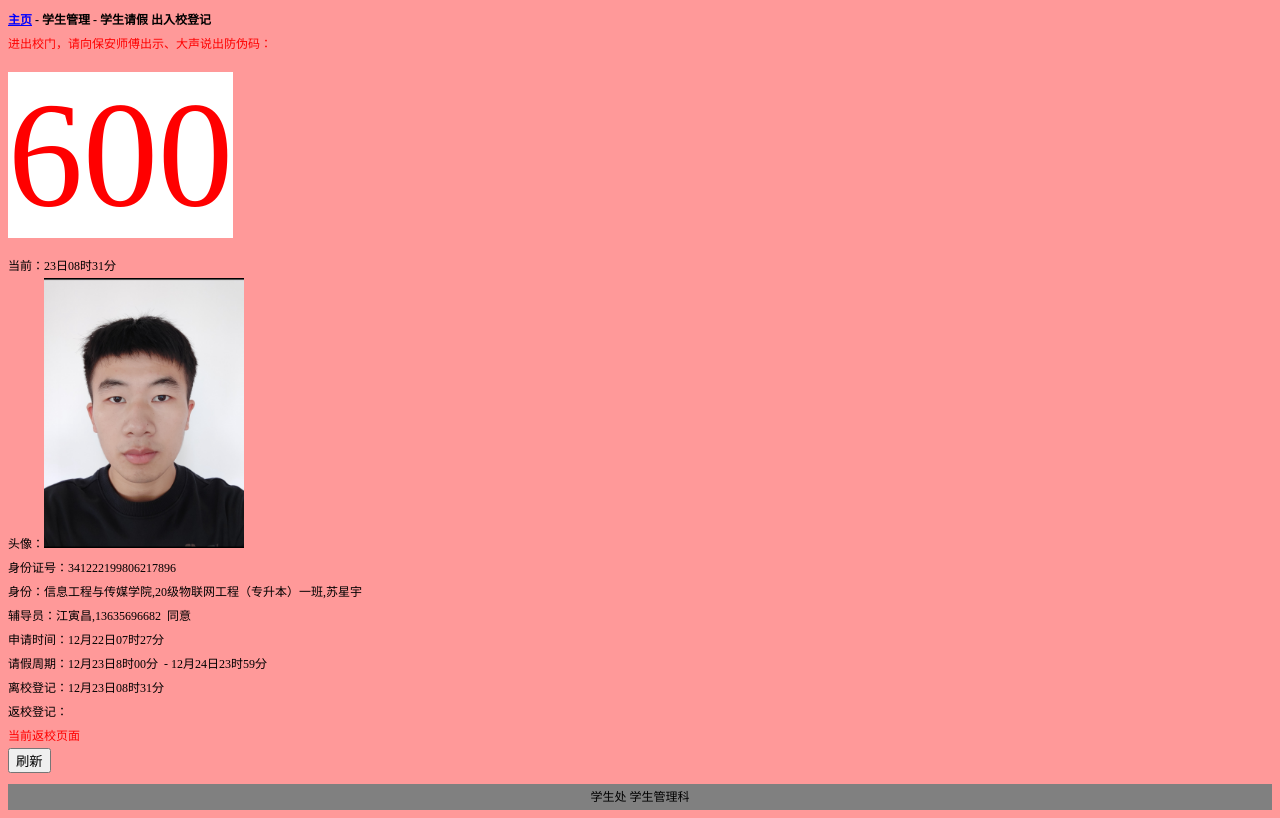
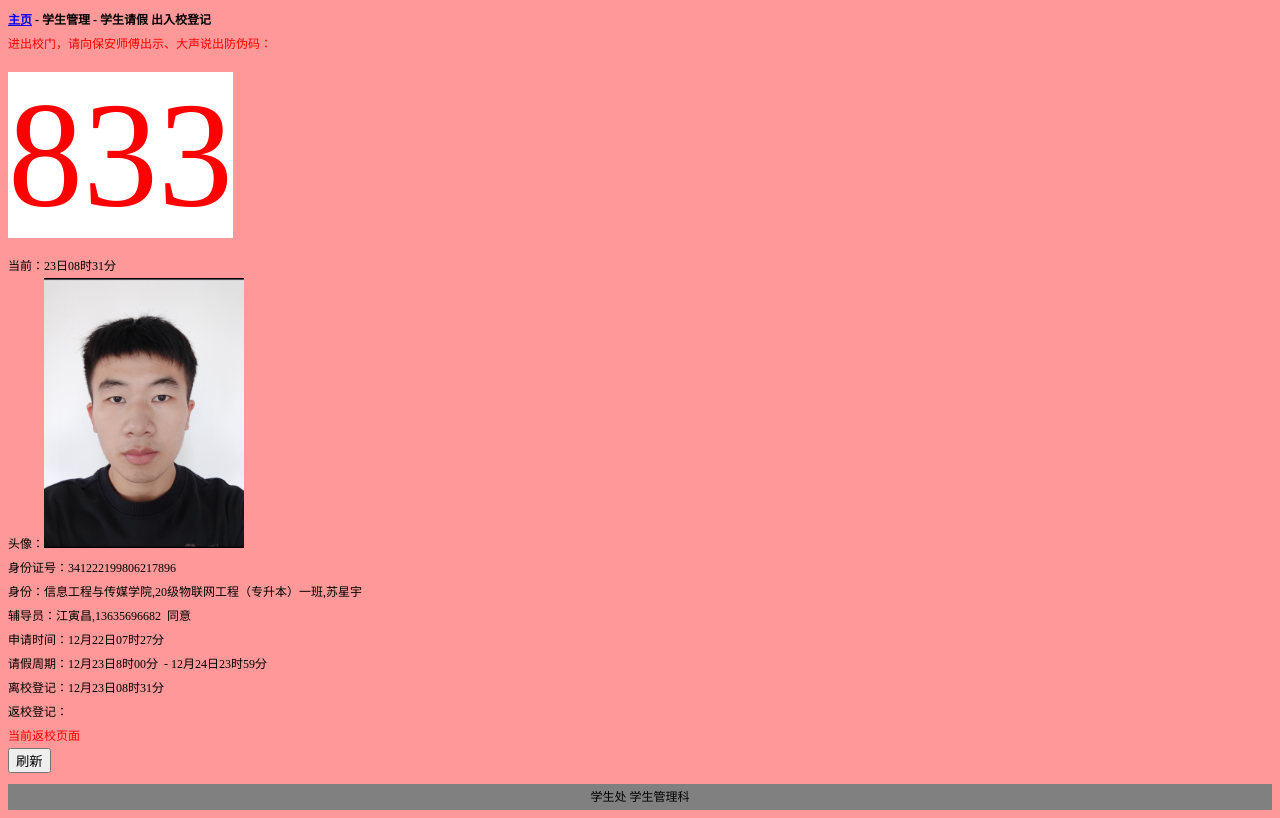
Before and after one commit to Sustary/demo, a plain HTML site: page 65/red.html in a window 1280 px wide. Drawn offline with Linux system fonts and the light colour scheme.

Commit message:
Update red.html

```diff
--- a/65/red.html
+++ b/65/red.html
@@ -25,7 +25,7 @@
 		<br> <span class="auto-style1">进出校门，请向保安师傅出示、大声说出防伪码：</span>
 		<br />
 		<br />
-			<span id="fwm" style="color:Red;background-color:White;font-size: 150px;line-height:100%;">600
+			<span id="fwm" style="color:Red;background-color:White;font-size: 150px;line-height:100%;">833
 			</span>
 		<br />
 		<br />
```
